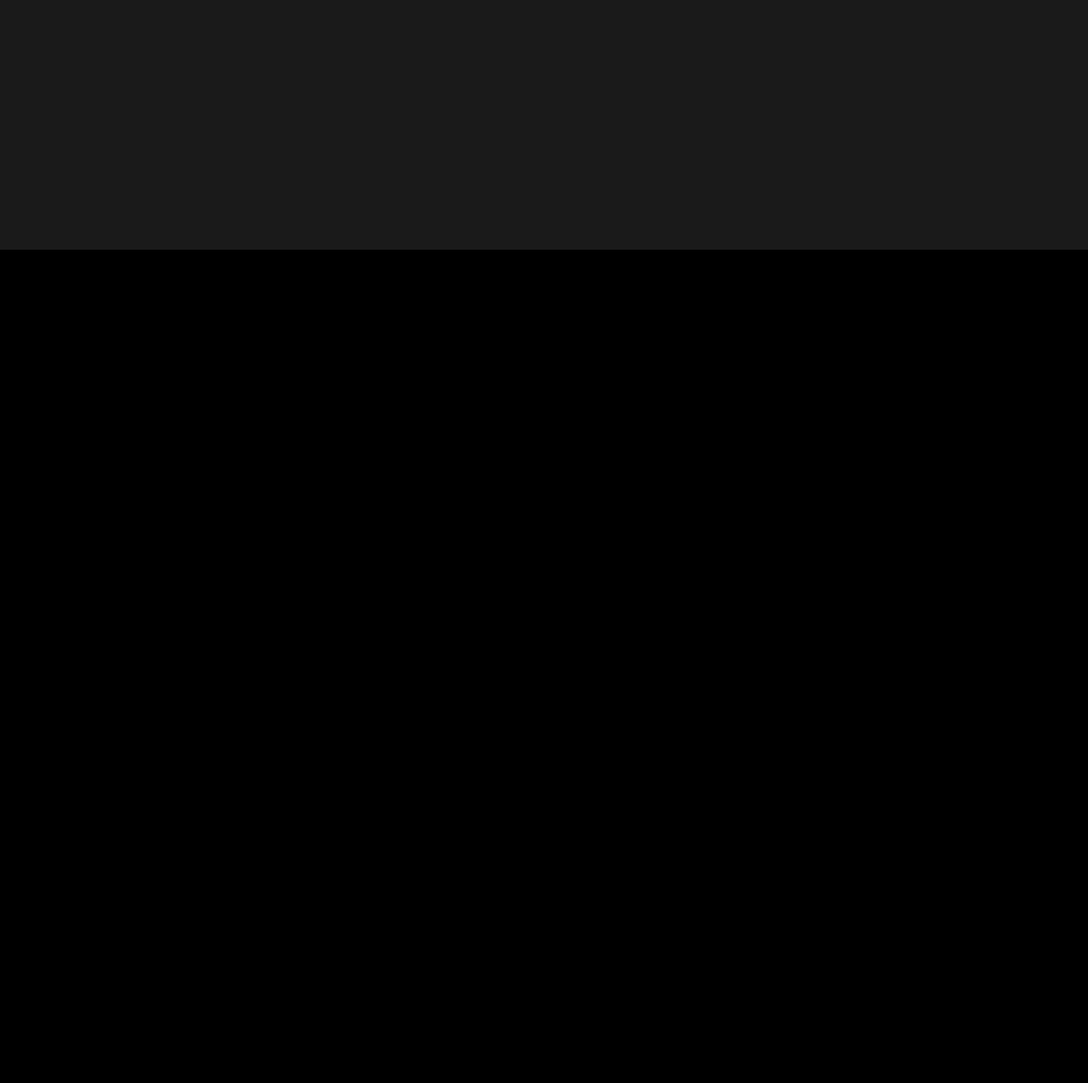
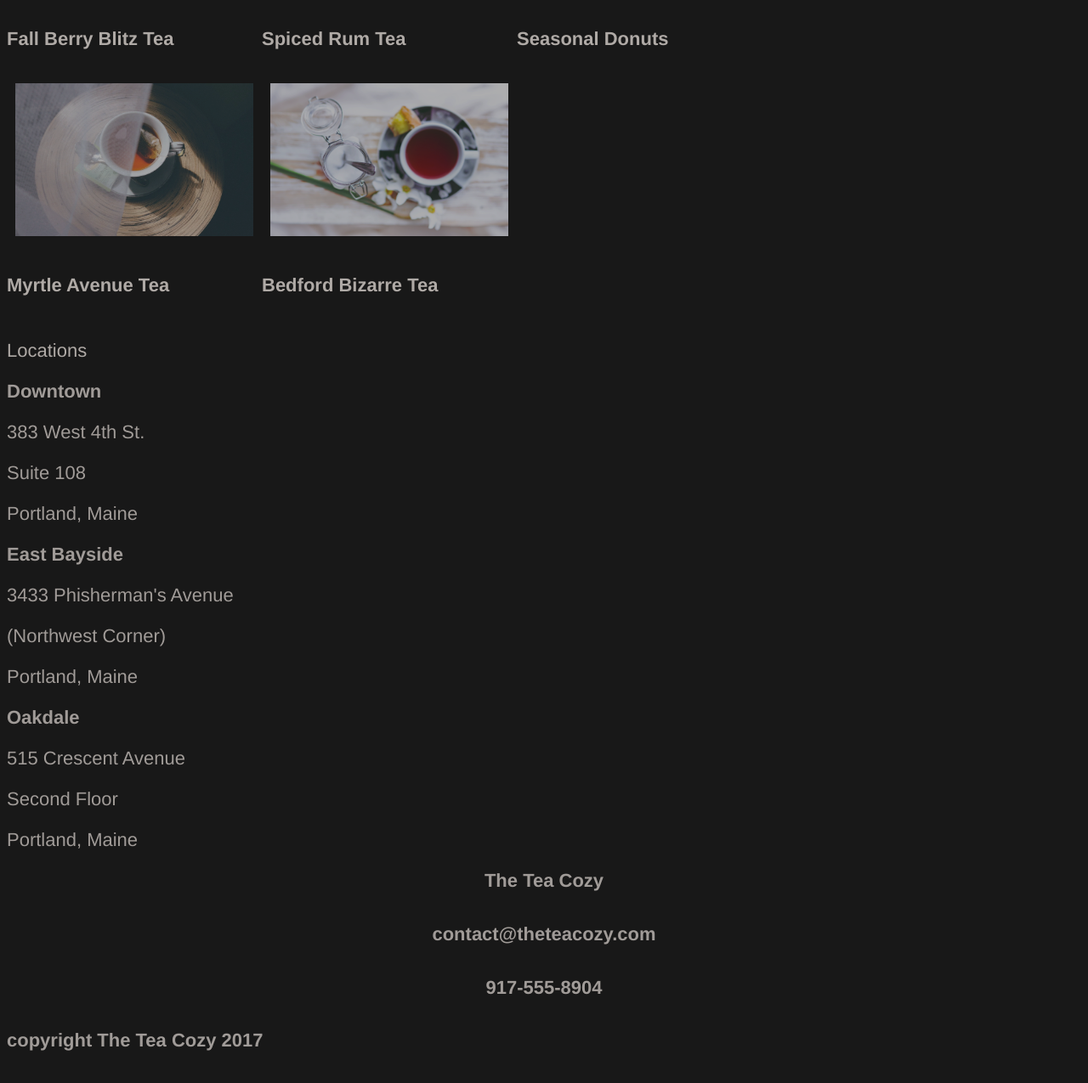
Before and after one commit to cstewthedev/tea-cozy, a plain HTML site: page Tea Cozy Project/index.html in a window 1280 px wide. Shown: the part 506-1781 px from the top of the page at 85% size. Before the commit the page ends 800 px from the top, so only its background shows below. Drawn offline with Linux system fonts and the light colour scheme.

Commit message:
Add files via upload
Update

```diff
--- a/Tea Cozy Project/index.html
+++ b/Tea Cozy Project/index.html
@@ -26,7 +26,67 @@
     </div>
   </div>
 
+<!--Tea of the Month-->
+  <div id="featured-tea">
+    <h2>Tea of the Month</h2>
+    <h4>What's steeping at The Tea Cozy</h4>
+  </div>
+<!--Featured Teas-->
+  <div class="tea-container">
+    <div class="prod">
+      <img src="resources/images/img-berryblitz.webp">
+      <h4>Fall Berry Blitz Tea</h4>
+    </div>
+    <div class="prod">
+      <img src="resources/images/img-spiced-rum.webp">
+      <h4>Spiced Rum Tea</h4>
+    </div>
+    <div class="prod">
+      <img src="resources/images/img-donut.webp">
+      <h4>Seasonal Donuts</h4>
+    </div>
+    <div class="prod">
+      <img src="resources/images/img-myrtle-ave.webp">
+      <h4>Myrtle Avenue Tea</h4>
+    </div>
+    <div class="prod">
+      <img src="resources/images/img-bedford-bizarre.webp">
+      <h4>Bedford Bizarre Tea</h4>
+    </div>
+  </div>
+<!--Locations-->
+  <div class="locations-container" id="locations">
+      <div class="section-head">
+      <p>Locations</p>
+      </div>
+      <div class="location-box">
+        <div class="location">
+          <h3>Downtown</h3>
+            <p>383 West 4th St.</p>
+            <p>Suite 108</p>
+            <p>Portland, Maine</p>
+        </div>
+        <div class="location">
+          <h3>East Bayside</h3>
+            <p>3433 Phisherman's Avenue</p>
+            <p>(Northwest Corner)</p>
+            <p>Portland, Maine</p>
+        </div>
+        <div class="location">
+          <h3>Oakdale</h3>
+            <p>515 Crescent Avenue</p>
+            <p>Second Floor</p>
+            <p>Portland, Maine</p>
+        </div>
+  </div>
   <footer>
-    <h5 span class="footer">copyright The Tea Cozy 2017</h5>
-  </footer>
+    <div class="contact">
+        <h2>The Tea Cozy</h2>
+        <h5>contact@theteacozy.com</h5>
+        <h5>917-555-8904</h5>
+    </div>
+    <div class="copyright">
+        <h5>copyright The Tea Cozy 2017</h5>
+    </div>
+</footer>
 </html>
--- a/Tea Cozy Project/resources/styling.css
+++ b/Tea Cozy Project/resources/styling.css
@@ -1,13 +1,12 @@
 * {
   box-sizing: border-box;
   opacity: 0.9;
-  background-color: black;
   font-family: helvetica;
   font-size: 22px;
   color: seashell;
 }
 
-.header {
+.head {
   width: 100%;
   height: 69px;
   display: block;
@@ -27,16 +26,41 @@
   margin: 0 auto;
 }
 
+.nav-container {
+  display: inline-flex;
+  align-items: flex-end;
+  text-decoration: underline;
+}
+
+
 body {
   background-color: black;
 }
 
+/*tea*/
+.featured-tea {
 
-.nav-container {
-  display: inline-flex;
-  align-items: flex-end;
 }
 
-.footer {
+.tea-container {
+  display:inline-flex;
+  max-width: 1000px;
+  height: auto;
+  flex-wrap: wrap;
+  align-items: center;
+}
+
+.prod img {
+  width: 300px;
+  height: 200px;
+  padding: 10px 10px;
+}
+
+/*footer*/
+.contact {
+  text-align: center;
+}
+
+.copyright {
   text-align: left;
 }
```
